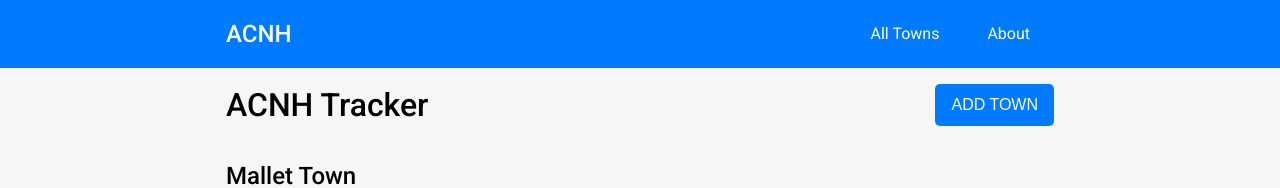
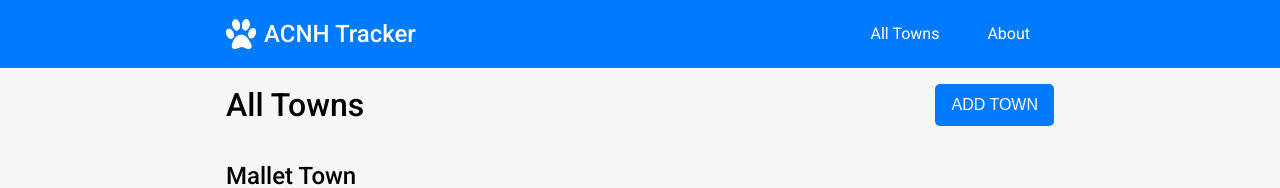
Before and after one commit to cam-peck/acnh-tracker, a website: page index.html in a window 1280 px wide. Shown: the top 188 px of the page. Drawn offline with Linux system fonts and the light colour scheme; no server answers.

Commit message:
add app name to navbar and add white pawprint with styling to match favicon

```diff
--- a/css/styles.css
+++ b/css/styles.css
@@ -648,6 +648,11 @@ i:active {
   cursor: pointer;
 }
 
+.nav-icon {
+  height: 30px;
+  width: 30px;
+}
+
 /* Profile */
 .town-image-container {
   width: 100%;
--- a/index.html
+++ b/index.html
@@ -19,8 +19,9 @@
   <header class="header-bg-wrapper dark-blue-bg">
     <div class="container">
       <nav class="row column-full justify-between align-center">
-        <div>
-          <h2 class="text-white fw-500">ACNH</h2>
+        <div class="row align-center gap-half-rem">
+          <img class="nav-icon" src="images/White_paw_print.webp" alt="icon">
+          <h2 class="text-white fw-500">ACNH Tracker</h2>
         </div>
         <div class="hamburger">
           <span class="bar"></span>
@@ -137,7 +138,7 @@
     <!-- User Can View Their Towns -->
     <div class="hidden" data-view="town-entries">
       <div class="row column-full justify-between align-center mtb-1-rem">
-        <h1 class="town-form-title">ACNH Tracker</h1>
+        <h1 class="town-form-title">All Towns</h1>
         <button class="add-town-btn" type="button">ADD TOWN</button>
       </div>
       <ul class="town-container"></ul>
```
Also changed, not shown: images/White_paw_print.webp (added).
